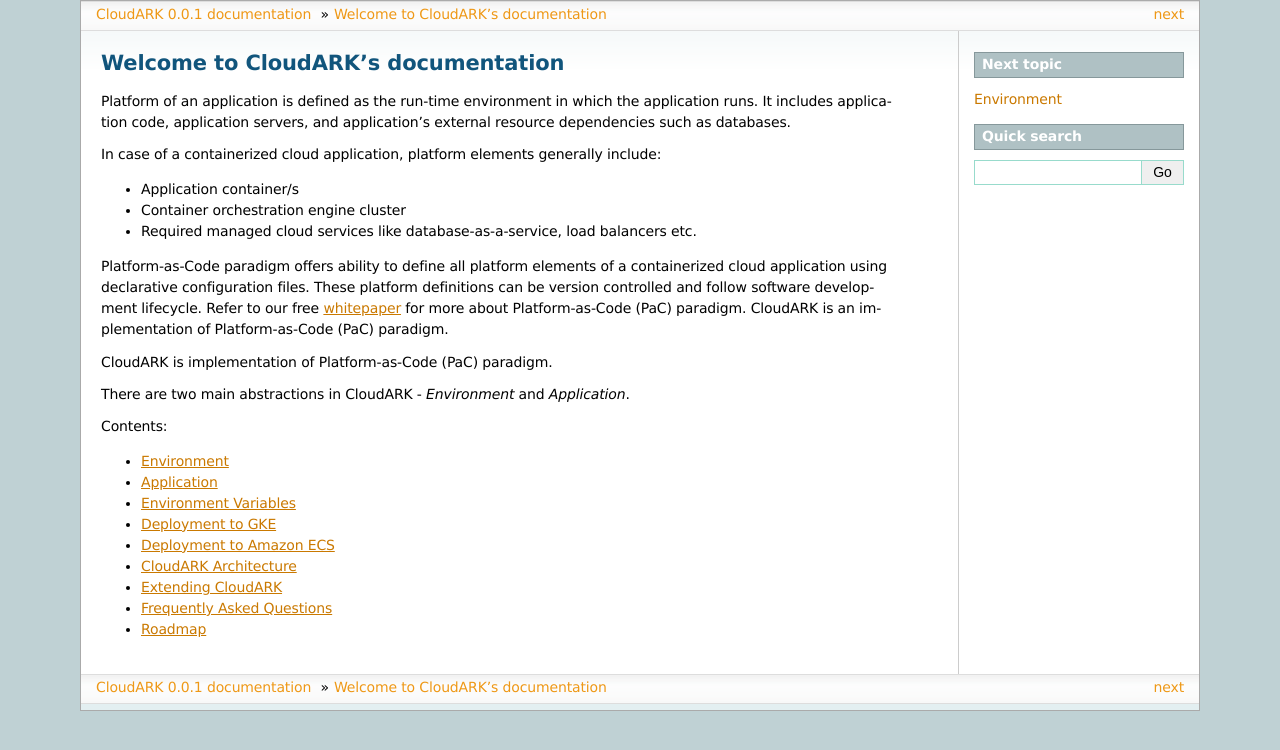
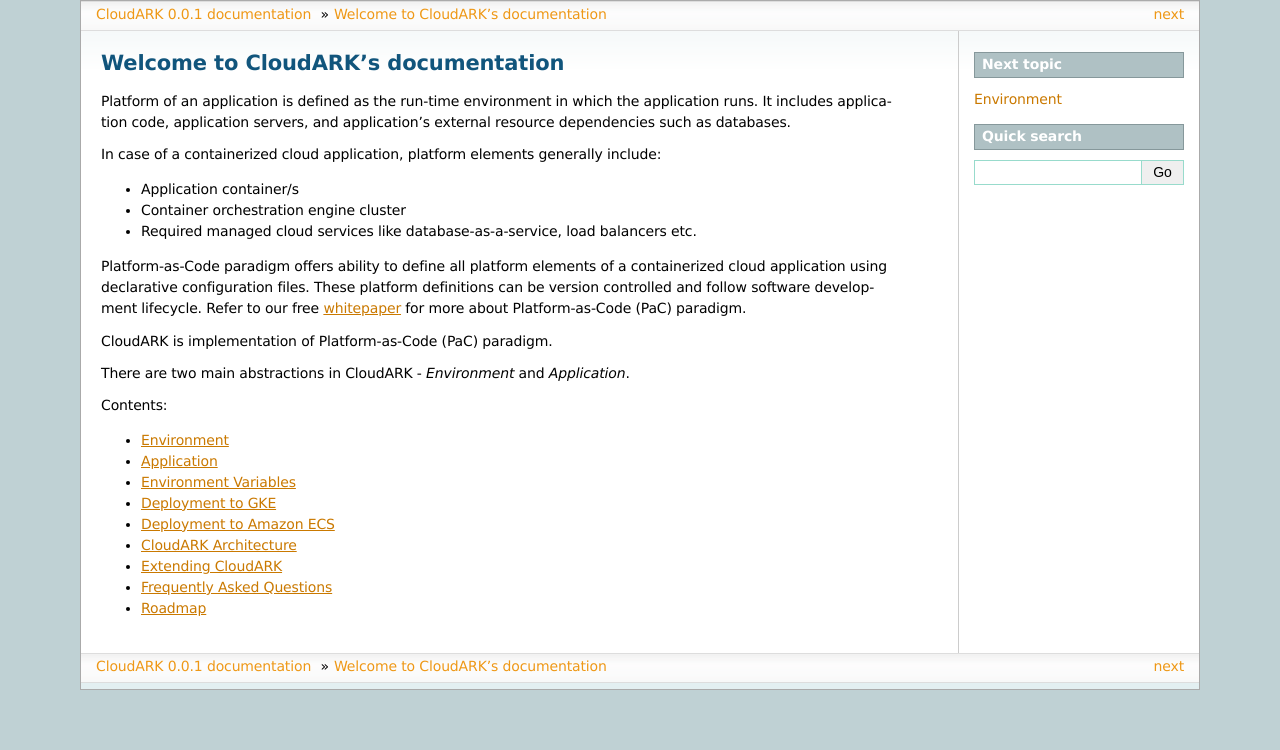
Before and after one commit to cloud-ark/caastle, a Sphinx documentation site: the page built from docs/index.rst, in a window 1280 px wide. Shown: the top 750 px of the page. Built offline with Sphinx 7.4.7, drawn with Linux system fonts in a browser that asks for light colours; formulas are drawn with MathJax 3.

```diff
--- a/docs/html/html/index.html
+++ b/docs/html/html/index.html
@@ -66,8 +66,7 @@
 <li>Container orchestration engine cluster</li>
 <li>Required managed cloud services like database-as-a-service, load balancers etc.</li>
 </ul>
-<p>Platform-as-Code paradigm offers ability to define all platform elements of a containerized cloud application using declarative configuration files. These platform definitions can be version controlled and follow software development lifecycle. Refer to our free <a class="reference external" href="https://cloudark.io/resources">whitepaper</a> for more about Platform-as-Code (PaC) paradigm.
-CloudARK is an implementation of Platform-as-Code (PaC) paradigm.</p>
+<p>Platform-as-Code paradigm offers ability to define all platform elements of a containerized cloud application using declarative configuration files. These platform definitions can be version controlled and follow software development lifecycle. Refer to our free <a class="reference external" href="https://cloudark.io/resources">whitepaper</a> for more about Platform-as-Code (PaC) paradigm.</p>
 <p>CloudARK is implementation of Platform-as-Code (PaC) paradigm.</p>
 <p>There are two main abstractions in CloudARK - <em>Environment</em> and <em>Application</em>.</p>
 <div class="toctree-wrapper compound">
--- a/docs/index.rst
+++ b/docs/index.rst
@@ -17,7 +17,6 @@ In case of a containerized cloud application, platform elements generally includ
 - Required managed cloud services like database-as-a-service, load balancers etc.
 
 Platform-as-Code paradigm offers ability to define all platform elements of a containerized cloud application using declarative configuration files. These platform definitions can be version controlled and follow software development lifecycle. Refer to our free whitepaper_ for more about Platform-as-Code (PaC) paradigm.
-CloudARK is an implementation of Platform-as-Code (PaC) paradigm.
 
 .. _whitepaper:  https://cloudark.io/resources
 
```
Also changed, not shown: README.rst (+8 -1 lines), docs/html/html/deployments.html (+4 -4 lines), docs/html/html/faq.html (+4 -4 lines), 2 other files.
